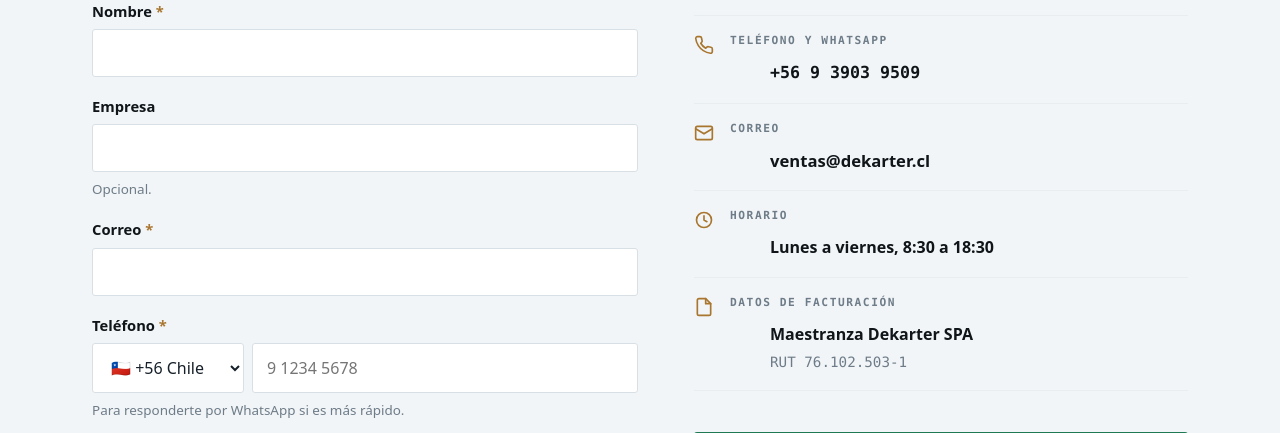
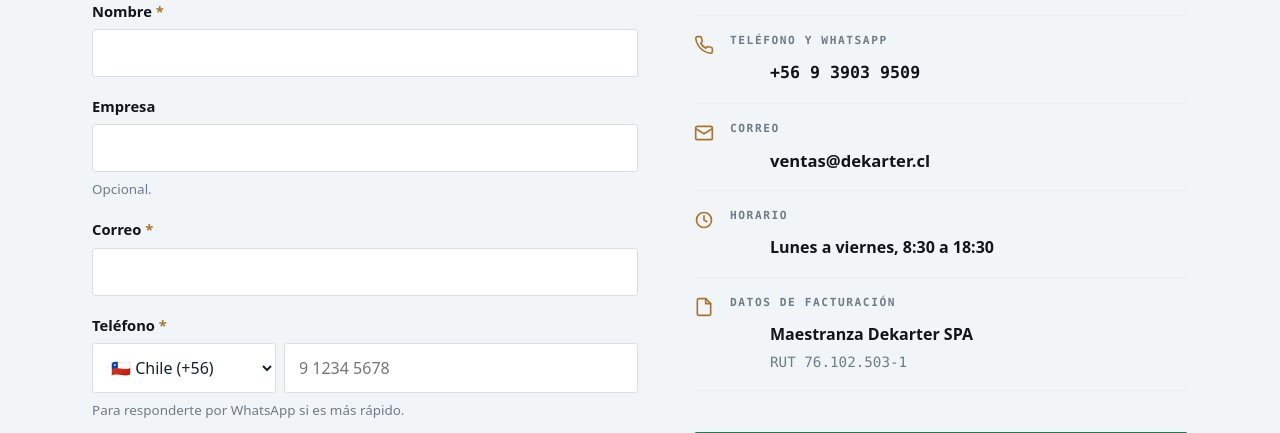
Before and after one commit to IanIgNNNacio/dekarter, a PHP site: page / in a window 1280 px wide. Shown: the part 3795-4228 px from the top of the page. Run offline with PHP 8.4, Linux system fonts and the light colour scheme.

Commit message:
fix: el selector de país muestra «Chile (+56)»
El código de país pasa a la derecha del nombre, entre paréntesis, para que se
lea primero el país. El selector se ensancha para que quepa.

Co-Authored-By: Claude Opus 5.5 <noreply@anthropic.com>

```diff
--- a/web/nuevo/assets/css/dekarter.css
+++ b/web/nuevo/assets/css/dekarter.css
@@ -446,9 +446,9 @@ a:hover { color: var(--azul-osc); }
 
 /* Teléfono: selector de país + número, en una sola fila */
 .campo-fono { display: flex; gap: 8px; }
-.campo-fono select { flex: 0 0 auto; width: 9.5rem; padding-right: 8px; }
+.campo-fono select { flex: 0 0 auto; width: 11.5rem; padding-right: 8px; }
 .campo-fono input { flex: 1 1 auto; min-width: 0; }
-@media (max-width: 380px) { .campo-fono select { width: 7.5rem; } }
+@media (max-width: 420px) { .campo-fono select { width: 9rem; } }
 
 /* Trampa para robots: invisible para personas, sin display:none para que el bot la vea */
 .trampa {
--- a/web/nuevo/inc/bloque-contacto.php
+++ b/web/nuevo/inc/bloque-contacto.php
@@ -91,8 +91,7 @@ $marca = static function (string $campo) use ($err): string {
                       data-ejemplo="<?= e($pp['ejemplo']) ?>"
                       data-max="<?= (int) $pp['max'] + ($pp['codigo'] === '' ? 6 : 4) ?>"
                       <?= $iso === $pais_actual ? ' selected' : '' ?>>
-                <?= e($pp['bandera'] . ' ' . ($pp['codigo'] !== '' ? '+' . $pp['codigo'] : $pp['nombre'])) ?>
-                <?= $pp['codigo'] !== '' ? e(' ' . $pp['nombre']) : '' ?>
+                <?= e($pp['bandera'] . ' ' . $pp['nombre'] . ($pp['codigo'] !== '' ? ' (+' . $pp['codigo'] . ')' : '')) ?>
               </option>
             <?php endforeach; ?>
           </select>
```
